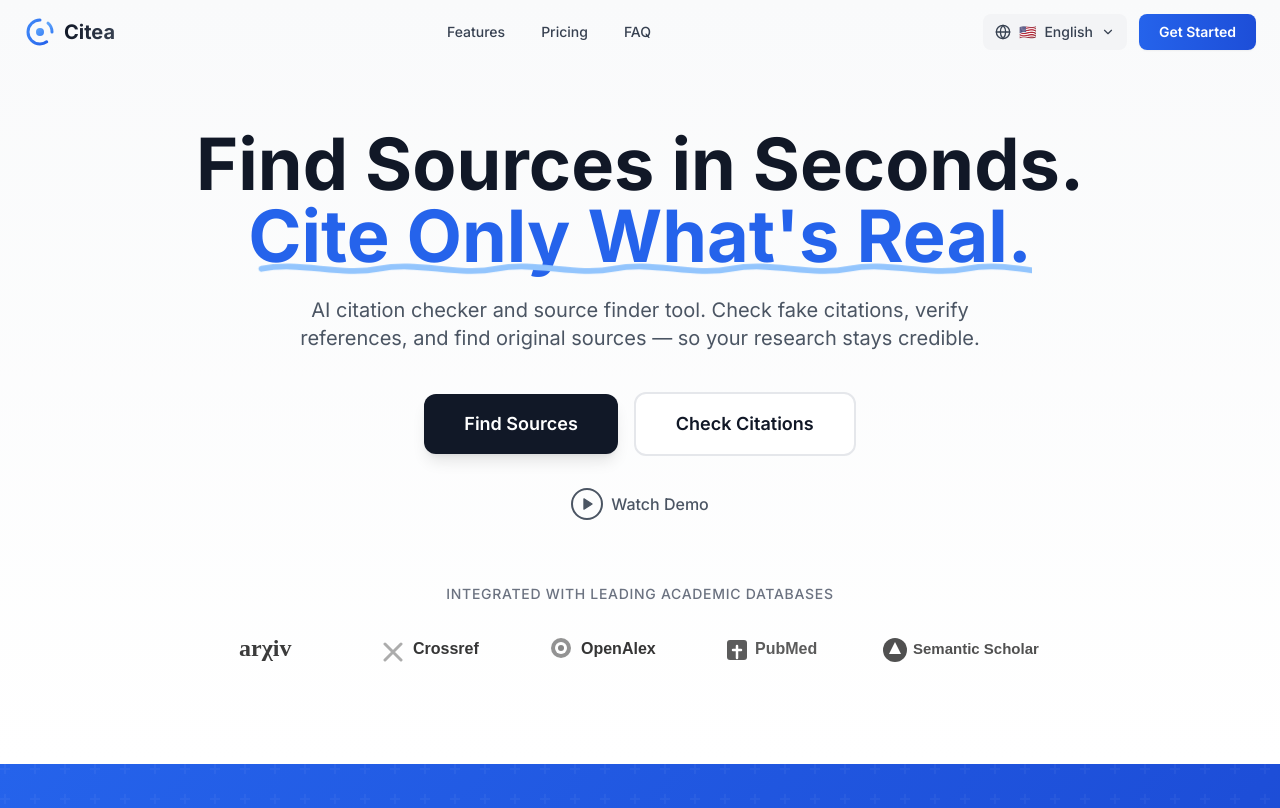
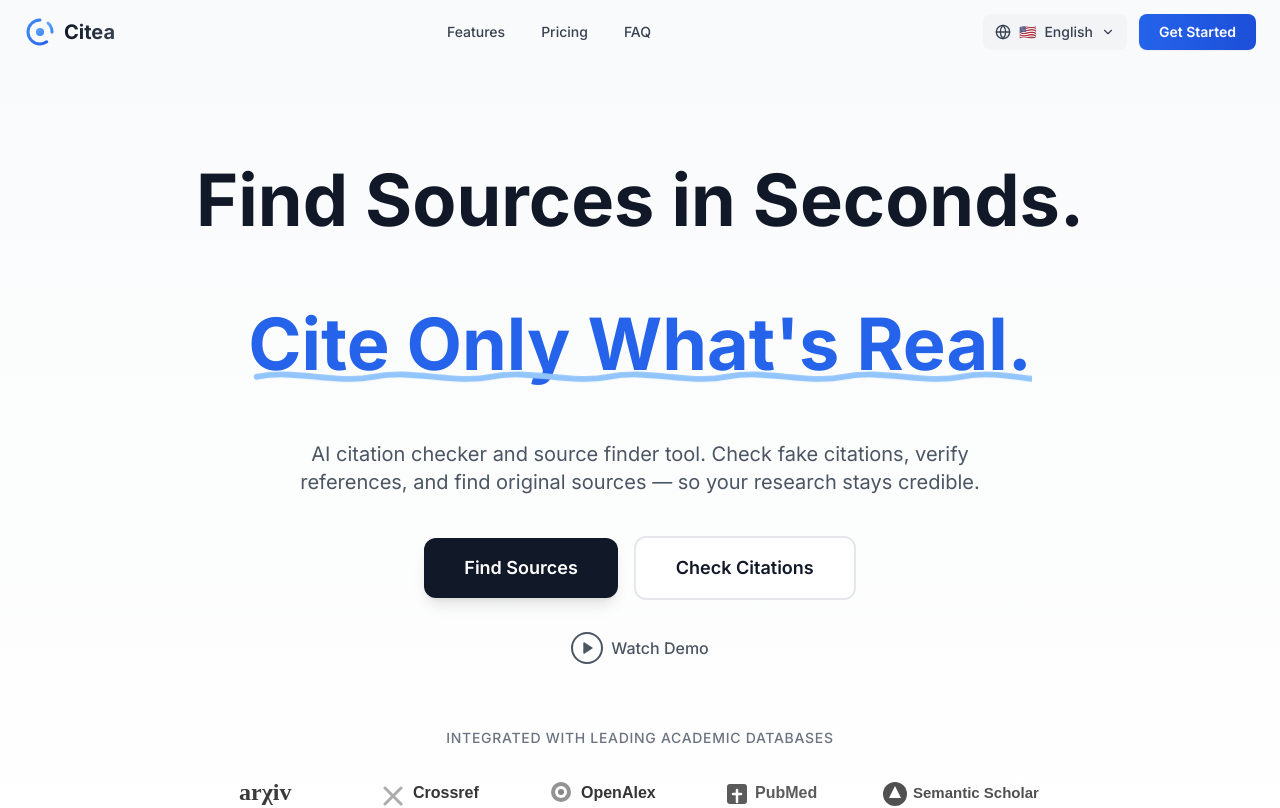
Before and after one commit to Mercury-nju/Citea, a Next.js app: page / in a window 1280 px wide. Shown: the top 808 px of the page. Built offline with nearby package versions, Linux system fonts and the light colour scheme.

Commit message:
Add typewriter effect animation to hero title

```diff
--- a/app/globals.css
+++ b/app/globals.css
@@ -1,6 +1,19 @@
 @tailwind base;
 @tailwind components;
 @tailwind utilities;
+
+@keyframes fadeIn {
+  from {
+    opacity: 0;
+  }
+  to {
+    opacity: 1;
+  }
+}
+
+.animate-fade-in {
+  animation: fadeIn 0.5s ease-in;
+}
 
 @import url('https://fonts.googleapis.com/css2?family=Inter:wght@300;400;500;600;700;800;900&display=swap');
 
--- a/components/Hero.tsx
+++ b/components/Hero.tsx
@@ -1,5 +1,6 @@
 'use client'
 
+import { useState, useEffect } from 'react'
 import { ArrowRight, Play } from 'lucide-react'
 import Link from 'next/link'
 import { useLanguage } from '@/contexts/LanguageContext'
@@ -7,23 +8,89 @@ import DatabaseLogos from './DatabaseLogos'
 
 export default function Hero() {
   const { t } = useLanguage()
+  const [displayedText1, setDisplayedText1] = useState('')
+  const [displayedText2, setDisplayedText2] = useState('')
+  const [showCursor, setShowCursor] = useState(true)
+  const [phase, setPhase] = useState<'text1' | 'text2' | 'complete'>('text1')
+
+  const fullText1 = t.hero.title1
+  const fullText2 = t.hero.title2
+
+  useEffect(() => {
+    // 光标闪烁效果
+    const cursorInterval = setInterval(() => {
+      setShowCursor(prev => !prev)
+    }, 530)
+
+    // 第一阶段：打字第一个标题
+    if (phase === 'text1') {
+      if (displayedText1.length < fullText1.length) {
+        const timer = setTimeout(() => {
+          setDisplayedText1(fullText1.slice(0, displayedText1.length + 1))
+        }, 80) // 每个字符 80ms
+
+        return () => {
+          clearTimeout(timer)
+          clearInterval(cursorInterval)
+        }
+      } else {
+        // 第一个标题完成，等待一下然后开始第二个
+        setTimeout(() => {
+          setPhase('text2')
+          setDisplayedText2('')
+        }, 500)
+      }
+    }
+
+    // 第二阶段：打字第二个标题
+    if (phase === 'text2') {
+      if (displayedText2.length < fullText2.length) {
+        const timer = setTimeout(() => {
+          setDisplayedText2(fullText2.slice(0, displayedText2.length + 1))
+        }, 80)
+
+        return () => {
+          clearTimeout(timer)
+          clearInterval(cursorInterval)
+        }
+      } else {
+        // 完成后隐藏光标
+        setTimeout(() => {
+          setPhase('complete')
+          setShowCursor(false)
+        }, 500)
+      }
+    }
+
+    return () => clearInterval(cursorInterval)
+  }, [displayedText1, displayedText2, fullText1, fullText2, phase])
 
   return (
     <section className="pt-32 pb-24 px-4 sm:px-6 lg:px-8 bg-gradient-to-b from-gray-50 to-white">
       <div className="max-w-7xl mx-auto text-center">
-        {/* Main Heading */}
-        <h1 className="text-5xl md:text-6xl lg:text-7xl font-bold text-gray-900 mb-6 leading-tight">
-          {t.hero.title1}
+        {/* Main Heading with Typewriter Effect */}
+        <h1 className="text-5xl md:text-6xl lg:text-7xl font-bold text-gray-900 mb-6 leading-tight min-h-[4em] flex flex-col items-center justify-center">
+          <span className="inline-block">
+            {displayedText1}
+            {phase === 'text1' && showCursor && <span className="animate-pulse">|</span>}
+            {phase === 'text1' && !showCursor && <span className="opacity-0">|</span>}
+          </span>
+          {(phase === 'text2' || phase === 'complete') && (
+            <>
               <br />
               <span className="relative inline-block text-blue-600">
-            {t.hero.title2}
-            {/* Wavy Underline SVG */}
+                {displayedText2}
+                {phase === 'text2' && showCursor && <span className="animate-pulse">|</span>}
+                {phase === 'text2' && !showCursor && <span className="opacity-0">|</span>}
+                {/* Wavy Underline SVG - 只在完成时显示 */}
+                {phase === 'complete' && (
                   <svg
-              className="absolute left-0 right-0 -bottom-2 w-full"
+                    className="absolute left-0 right-0 -bottom-2 w-full animate-fade-in"
                     viewBox="0 0 400 12"
                     fill="none"
                     xmlns="http://www.w3.org/2000/svg"
                     preserveAspectRatio="none"
+                    style={{ animation: 'fadeIn 0.5s ease-in' }}
                   >
                     <path
                       d="M0 6C20 2, 40 10, 60 6C80 2, 100 10, 120 6C140 2, 160 10, 180 6C200 2, 220 10, 240 6C260 2, 280 10, 300 6C320 2, 340 10, 360 6C380 2, 400 10, 400 6"
@@ -33,7 +100,10 @@ export default function Hero() {
                       className="animate-wave"
                     />
                   </svg>
+                )}
               </span>
+            </>
+          )}
         </h1>
 
         {/* Subtitle */}
```
Lines whose indentation alone changed are shown as unchanged.
